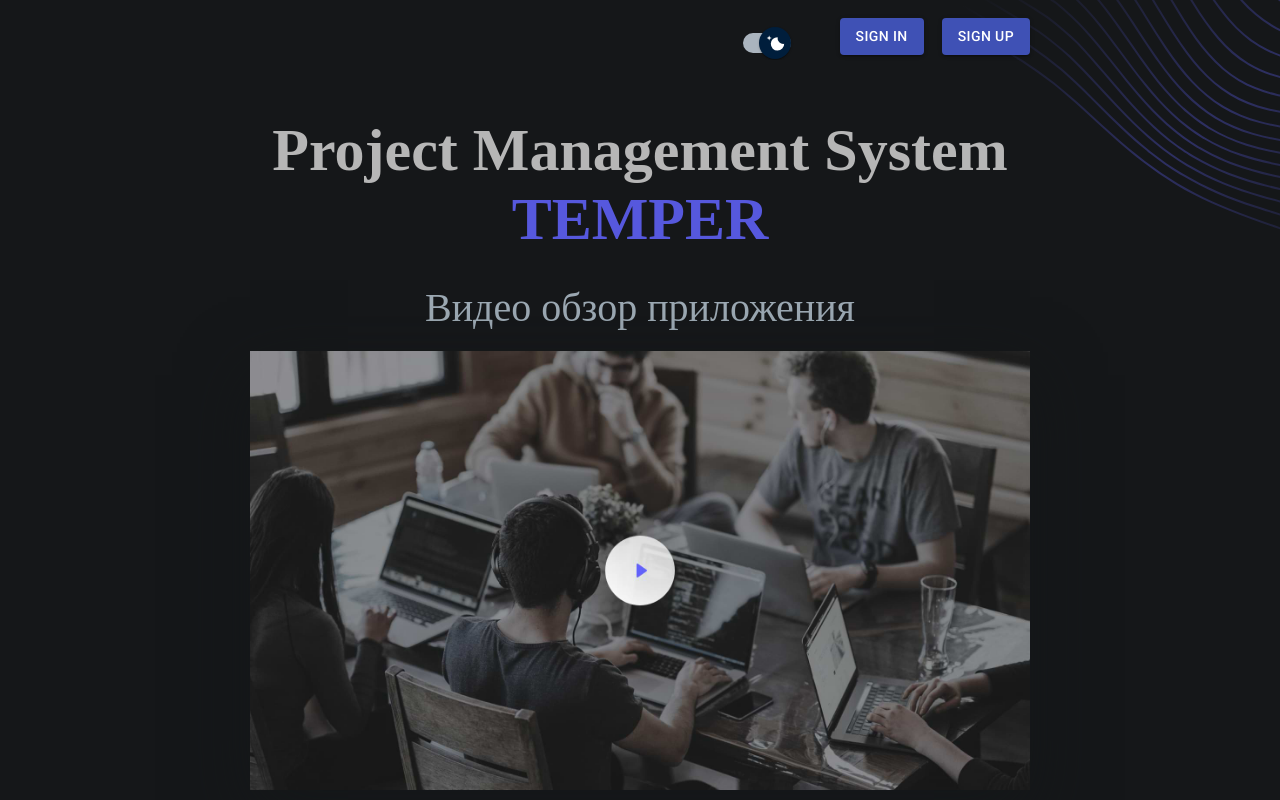
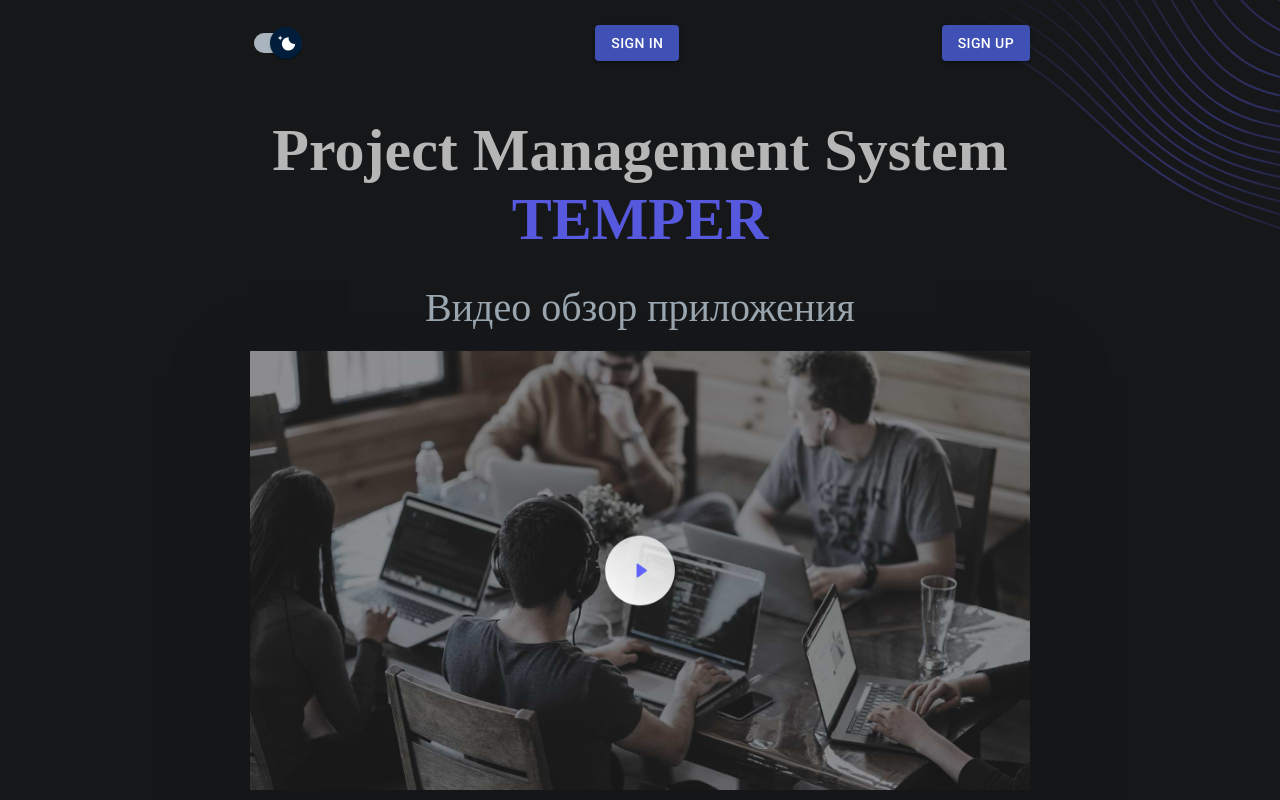
Before and after one commit to ArkhipovAnatoly/project-managment-app, a React (Create React App) app: page / in a window 1280 px wide. Shown: the top 800 px of the page. Built offline with nearby package versions, Linux system fonts and the light colour scheme.

Commit message:
fix: styles

```diff
--- a/src/pages/WelcomePage/WelcomePage.css
+++ b/src/pages/WelcomePage/WelcomePage.css
@@ -22,9 +22,15 @@ body {
 
 .autorizationBtns {
   display: flex;
-  justify-content: right;
+  justify-content: space-between;
+  align-items: center;
   gap: 1em;
   padding: 1em 0;
+}
+
+.button-wrapper {
+  display: flex;
+  gap: 12px;
 }
 
 h1 {
```
